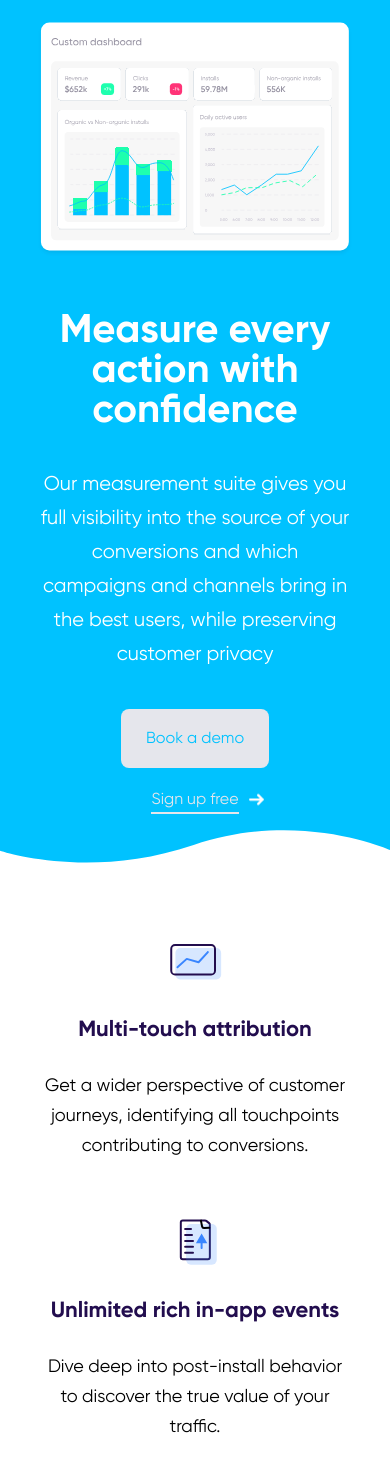
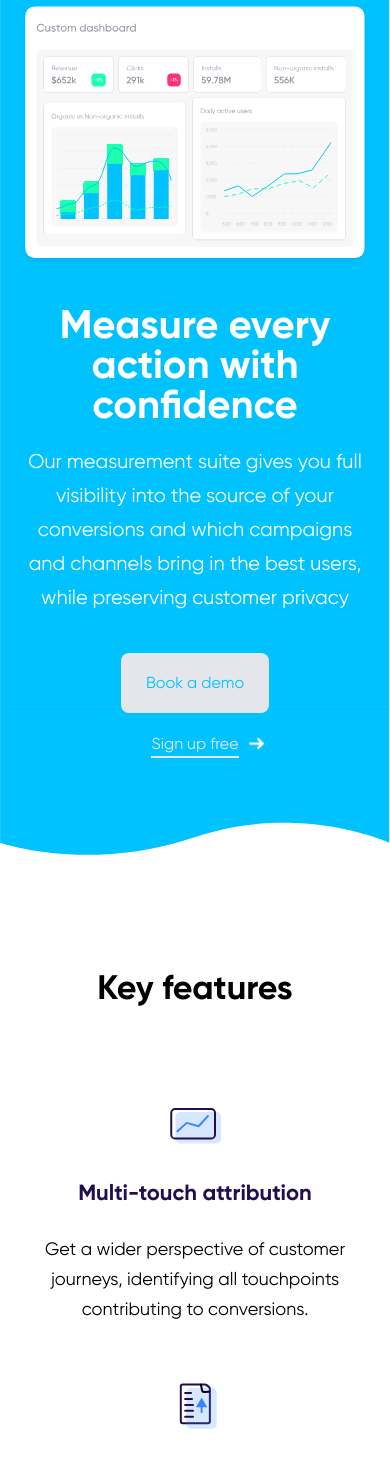
Before and after one commit to Adams360/af, a website: page index.html in a window 390 px wide. Shown: the part 113-1576 px from the top of the page. Drawn offline with Linux system fonts and the light colour scheme.

Commit message:
improved responsive

```diff
--- a/index.html
+++ b/index.html
@@ -44,6 +44,9 @@
     <!-- Features -->
     <section class="features">
         <div class="container">
+
+            <h2>Key features</h2>
+
             <div class="features__inner">
                 <!-- Feature item -->
                 <figure class="features__item">
--- a/sass/_base.scss
+++ b/sass/_base.scss
@@ -14,7 +14,7 @@ body {
     width: 100%;
     max-width: 1536px;
     margin: 0 auto;
-    padding: 0 38px;
+    padding: 0 22px;
 }
 
 ul {
--- a/sass/_page.scss
+++ b/sass/_page.scss
@@ -25,6 +25,9 @@
         display: block;
         max-width: 127px;
         padding: 20px 0;
+        @include md {
+            padding: 20px 0 3rem;
+        }
     }
 
     &__inner {
@@ -34,7 +37,7 @@
 
         @include md {
             flex-direction: column-reverse;
-            padding: 2rem 0;
+            padding: 0 0 7rem;
         }
     }
 
@@ -44,7 +47,7 @@
         @include md {
             flex-basis: 100%;
             text-align: center;
-            margin: 2rem 0;
+            margin: 2rem 0 0;
         }
 
         h1 {
@@ -52,6 +55,9 @@
             font-weight: 700;
             line-height: clamp(40px, 2vw, 60px);
             margin: 0 0 37.5px;
+            @include md {
+                margin: 0 0 20px;
+            }
         }
 
         p {
@@ -98,13 +104,22 @@
 
 /* Features */
 .features {
-    padding: 100px 0;
+    padding: 6rem 0;
     @include md {
-        padding: 30px 0;
+        padding: 6rem 0 3rem;
     }
+
+    h2 {
+        font-size: clamp(34px, 2vw, 40px);
+        line-height: clamp(42px, 2vw, 48px);
+        font-weight: 700;
+        text-align: center;
+    }
+
     &__inner {
         display: flex;
         justify-content: space-between;
+        margin: 4rem 0 0;
         @include md {
             flex-direction: column;
         }
@@ -148,7 +163,11 @@
     }
 
     h2 {
+        font-size: clamp(34px, 2vw, 40px);
+        line-height: clamp(42px, 2vw, 48px);
+        font-weight: 700;
         text-align: center;
+        padding: 0 0 2rem;
     }
 
     .form {
```
Also changed, not shown: css/styles.css, 1 other file.
